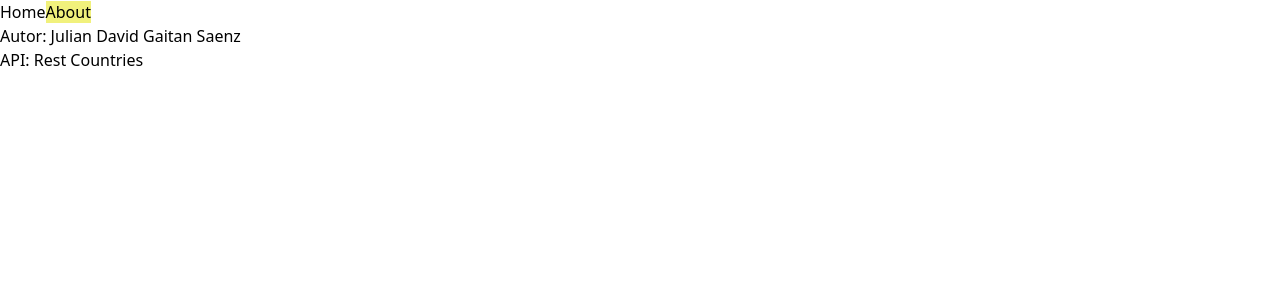
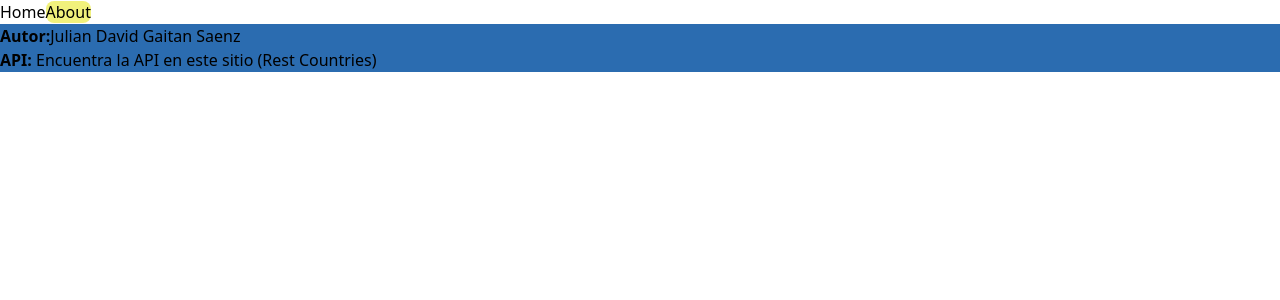
Before and after one commit to JulianDavidG07/API-Countries-VUE-VUEX, a Vue app: page /about in a window 1280 px wide. Shown: the top 300 px of the page. Built offline with nearby package versions, Linux system fonts and the light colour scheme.

Commit message:
[UPDATE] styles tailwindCSS

```diff
--- a/src/App.vue
+++ b/src/App.vue
@@ -1,9 +1,9 @@
 <template>
   <div>
     <div class="flex justify-center bg-blue-700">
-      <router-link to="/" class="px-2 hover:bg-yellow-300" exact>Home</router-link>
+      <router-link to="/" class="px-2 hover:bg-yellow-300 font-semibold" exact>Home</router-link>
 
-      <router-link to="/about" class="px-2 hover:bg-yellow-300" exact>About</router-link>
+      <router-link to="/about" class="px-2 hover:bg-yellow-300 font-semibold" exact>About</router-link>
     </div>
     <router-view />
   </div>
@@ -12,5 +12,6 @@
 <style>
 .router-link-active {
   background: rgb(241, 241, 124);
+  border-radius: 0.5rem;
 }
 </style>
--- a/src/components/Card.vue
+++ b/src/components/Card.vue
@@ -1,9 +1,6 @@
 <template>
   <div class="bg-gray-800 border-2 border-gray-100 text-white rounded-lg my-2">
     <div class="flex justify-end">
-      <div
-        class="absolute bg-gray-700 w-16 rounded-full mt-2 border border-black"
-      >+ {{ callingCodes }}</div>
       <img class="rounded-lg border border-black" :src="flag" alt="Flag Country" />
     </div>
 
@@ -12,6 +9,12 @@
       <span
         class="bg-black font-light text-white text-xs rounded-lg mx-2 px-1 py-0 self-center"
       >{{ alpha3Code }}</span>
+    </div>
+
+    <div class="flex justify-center">
+      <div
+        class="bg-gray-300 w-12 text-black rounded-lg text-center text-xs"
+      >{{ callingCodes | zipCode }}</div>
     </div>
 
     <div class="text-left mt-2 ml-2">
@@ -39,6 +42,10 @@ export default {
   filters: {
     pointDecimal: (area) => {
       return area.toString().replace(/(\d)(?=(\d{3})+(?!\d))/g, "1.");
+    },
+
+    zipCode: (callingCodes) => {
+      return `+ ${callingCodes}`;
     },
   },
 
--- a/src/components/ListCard.vue
+++ b/src/components/ListCard.vue
@@ -14,8 +14,8 @@
       </div>
     </div>
 
-    <div class="bg-black">
-      <div class="grid grid-cols-2 gap-2 sm:grid-cols-3 md:grid-cols-4 lg:grid-cols-6">
+    <div class="bg-blue-700">
+      <div class="grid grid-cols-2 gap-2 sm:grid-cols-3 md:grid-cols-4 lg:grid-cols-5">
         <ul v-for="country of filterArray" :key="country.name">
           <Card
             :flag="country.flag"
--- a/src/components/ModalCard.vue
+++ b/src/components/ModalCard.vue
@@ -1,14 +1,21 @@
 <template>
-  <div
-    class="bg-gray-800 text-left px-2 text-white mb-12 py-2 rounded-lg md:w-1/5 border border-white"
-  >
+  <div class="bg-gray-800 text-left px-2 text-white mb-12 py-2 rounded-lg border border-white">
     <p>
-      <span class="font-bold">Language(s): </span>
+      <span class="font-bold">Language(s):</span>
       {{ languages | getLanguages }}
     </p>
-    <p><span class="font-bold">Demonym: </span> {{ demonym }}</p>
-    <p><span class="font-bold">Region: </span> {{ region }}</p>
-    <p><span class="font-bold">Sub-Region: </span> {{ subregion }}</p>
+    <p>
+      <span class="font-bold">Demonym:</span>
+      {{ demonym }}
+    </p>
+    <p>
+      <span class="font-bold">Region:</span>
+      {{ region }}
+    </p>
+    <p>
+      <span class="font-bold">Sub-Region:</span>
+      {{ subregion }}
+    </p>
   </div>
 </template>
 
--- a/src/components/Search.vue
+++ b/src/components/Search.vue
@@ -1,7 +1,7 @@
 <template>
   <div class="block">
     <input
-      class="bg-yellow-200 rounded-lg focus:outline-none px-2"
+      class="bg-blue-100 rounded-lg focus:outline-none px-2"
       :value="value"
       @input="filterSearch($event.target.value)"
       type="text"
--- a/src/views/About.vue
+++ b/src/views/About.vue
@@ -1,9 +1,21 @@
 <template>
-  <div class="about">
-    <h1>Autor: Julian David Gaitan Saenz</h1>
+  <div>
     <h1>
-      API:
-      <a href="https://restcountries.eu/">Rest Countries</a>
+      <strong class="mx-2">Autor:</strong>Julian David Gaitan Saenz
+    </h1>
+    <h1>
+      <strong class="mx-2">API:</strong> Encuentra la API en este sitio
+      <a
+        class="underline"
+        href="https://restcountries.eu/"
+        target="_blank"
+      >(Rest Countries)</a>
     </h1>
   </div>
 </template>
+
+<style scoped>
+* {
+  background-color: rgba(43, 108, 176, 1);
+}
+</style>
```
